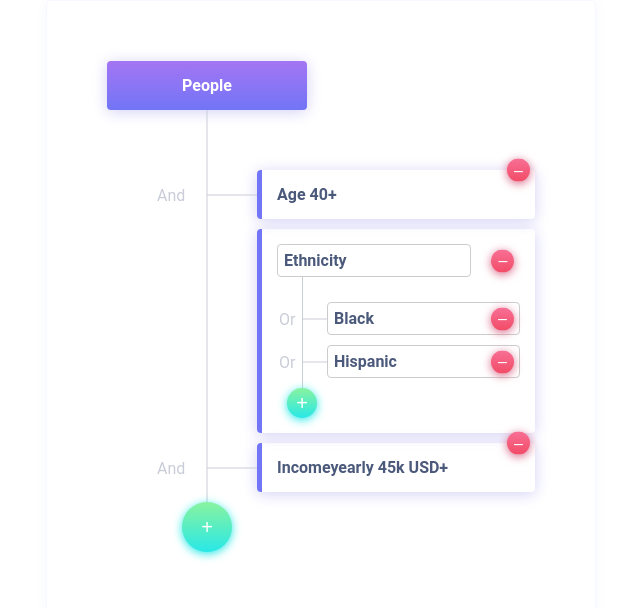
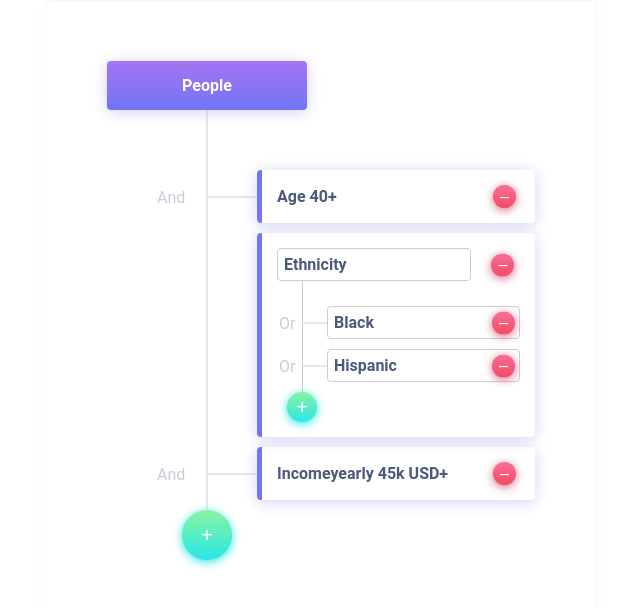
Before and after one commit to 1991Pawel/zadanie-rekrutacyjne, a React (Create React App) app: page / in a window 1280 px wide. Shown: the top 608 px of the page, without its empty margins (319-959 px from the left). Built offline with nearby package versions, Linux system fonts and the light colour scheme.

Commit message:
change styles in ListItem,SubListItem component

```diff
--- a/src/components/ListItem/ListItem.module.scss
+++ b/src/components/ListItem/ListItem.module.scss
@@ -7,10 +7,19 @@
   list-style: none;
   box-shadow: 0 2px 15px #d3d0f5;
   border-left: 5px solid #7175f6;
+
+  span {
+    word-break: break-all;
+    width: 85%;
+  }
 }
 
 .listItem {
   @include list-item;
+
+  display: flex;
+  justify-content: space-between;
+  align-items: center;
 
   &::before {
     content: '';
@@ -34,12 +43,9 @@
   }
 }
 .listBtn {
-  position: absolute;
-  top: 0;
-  right: 0;
-  display: block;
-  right: 0.5rem;
-  transform: translatey(-50%);
+  margin-right: 0.4rem;
+  display: inline-block;
+  margin-left: auto;
   font-size: 1.6rem;
   height: 2.3rem;
   width: 2.3rem;
--- a/src/components/ListItem/ListItem.tsx
+++ b/src/components/ListItem/ListItem.tsx
@@ -4,7 +4,7 @@ import { ListItem as ListItemTypes } from 'types/types';
 
 const ListItem: React.FC<ListItemTypes> = ({ name }: ListItemTypes) => (
   <li className={styles.listItem}>
-    {name}
+    <span>{name}</span>
     <button className={styles.listBtn}>&#x02013;</button>
   </li>
 );
--- a/src/components/SubListItem/SubListItem.module.scss
+++ b/src/components/SubListItem/SubListItem.module.scss
@@ -7,6 +7,12 @@
   list-style: none;
   box-shadow: 0 2px 15px #d3d0f5;
   border-left: 5px solid #7175f6;
+
+  span {
+    display: inline-block;
+    word-break: break-all;
+    width: 80%;
+  }
 }
 
 .subListItem {
@@ -60,7 +66,7 @@
 .subListItemBtn {
   position: absolute;
   display: block;
-  right: 0.5rem;
+  right: 0.4rem;
   top: 50%;
   transform: translatey(-50%);
   font-size: 1.6rem;
--- a/src/components/SubListItem/SubListItem.tsx
+++ b/src/components/SubListItem/SubListItem.tsx
@@ -24,7 +24,7 @@ const SubListItem: React.FC<SubListItem> = ({
       <ul className={styles.subList}>
         {sublist?.map((subListItem, index) => (
           <li key={index} className={styles.subListItem}>
-            {subListItem}
+            <span>{subListItem}</span>
             <button className={styles.subListItemBtn}>&#x02013;</button>
           </li>
         ))}
```
Also changed, not shown: 1 other file (tests, documents, lock files or other folders).
